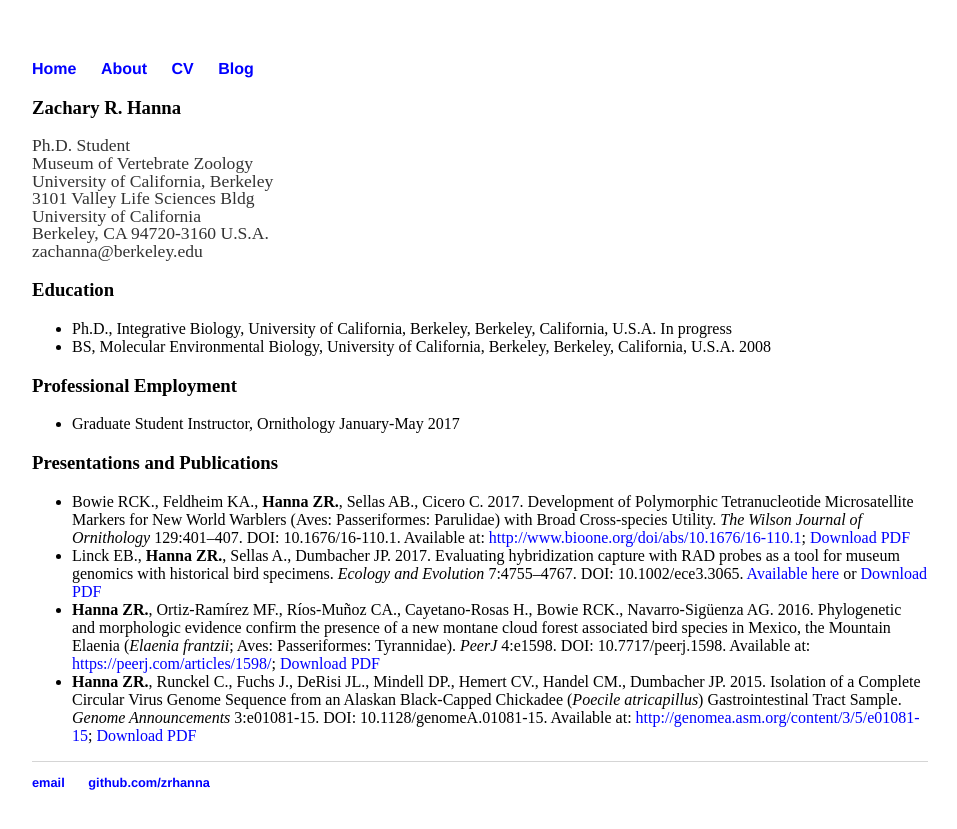
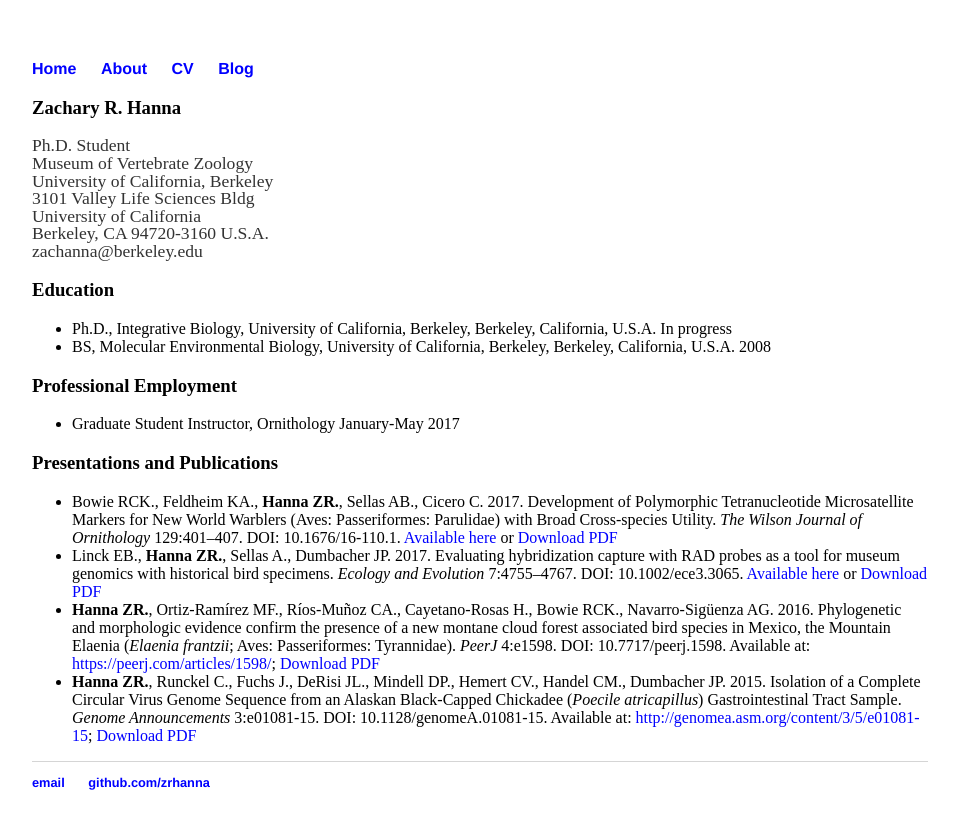
Before and after one commit to zacharyhanna/zacharyhanna.github.io, a Jekyll site: the page built from cv/index.md, in a window 1280 px wide. Shown: the top 829 px of the page, without its empty margins (160-1117 px from the left). Built offline with Jekyll 4.4.1, drawn with Linux system fonts in a browser that asks for light colours.

Commit message:
Update index.md

```diff
--- a/cv/index.md
+++ b/cv/index.md
@@ -19,7 +19,7 @@ zachanna@berkeley.edu
 * Graduate Student Instructor, Ornithology January-May 2017
 
 ### Presentations and Publications
-* Bowie RCK., Feldheim KA., **Hanna ZR.**, Sellas AB., Cicero C. 2017. Development of Polymorphic Tetranucleotide Microsatellite Markers for New World Warblers (Aves: Passeriformes: Parulidae) with Broad Cross-species Utility. *The Wilson Journal of Ornithology* 129:401–407. DOI: 10.1676/16-110.1. Available at: <http://www.bioone.org/doi/abs/10.1676/16-110.1>; [Download PDF](../files/Bowie_et_al_2017_Development_of_Polymorphic_Tetranucleotide_Microsa.pdf)
+* Bowie RCK., Feldheim KA., **Hanna ZR.**, Sellas AB., Cicero C. 2017. Development of Polymorphic Tetranucleotide Microsatellite Markers for New World Warblers (Aves: Passeriformes: Parulidae) with Broad Cross-species Utility. *The Wilson Journal of Ornithology* 129:401–407. DOI: 10.1676/16-110.1. [Available here](http://www.bioone.org/doi/abs/10.1676/16-110.1){:target="_blank"} or [Download PDF](../files/Bowie_et_al_2017_Development_of_Polymorphic_Tetranucleotide_Microsa.pdf){:target="_blank"}
 * Linck EB., **Hanna ZR.**, Sellas A., Dumbacher JP. 2017. Evaluating hybridization capture with RAD probes as a tool for museum genomics with historical bird specimens. *Ecology and Evolution* 7:4755–4767. DOI: 10.1002/ece3.3065. [Available here](http://onlinelibrary.wiley.com/doi/10.1002/ece3.3065/abstract){:target="_blank"} or [Download PDF](../files/)
 * **Hanna ZR.**, Ortiz-Ramírez MF., Ríos-Muñoz CA., Cayetano-Rosas H., Bowie RCK., Navarro-Sigüenza AG. 2016. Phylogenetic and morphologic evidence confirm the presence of a new montane cloud forest associated bird species in Mexico, the Mountain Elaenia (*Elaenia frantzii*; Aves: Passeriformes: Tyrannidae). *PeerJ* 4:e1598. DOI: 10.7717/peerj.1598. Available at: <https://peerj.com/articles/1598/>; [Download PDF](../files/)
 * **Hanna ZR.**, Runckel C., Fuchs J., DeRisi JL., Mindell DP., Hemert CV., Handel CM., Dumbacher JP. 2015. Isolation of a Complete Circular Virus Genome Sequence from an Alaskan Black-Capped Chickadee (*Poecile atricapillus*) Gastrointestinal Tract Sample. *Genome Announcements* 3:e01081-15. DOI: 10.1128/genomeA.01081-15. Available at: <http://genomea.asm.org/content/3/5/e01081-15>; [Download PDF](../files)
```
